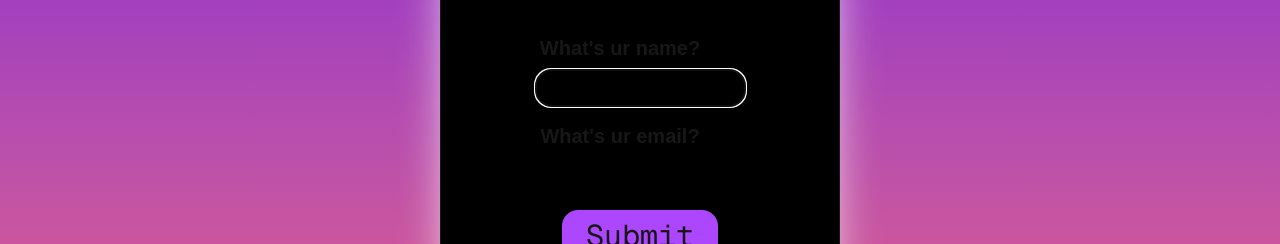
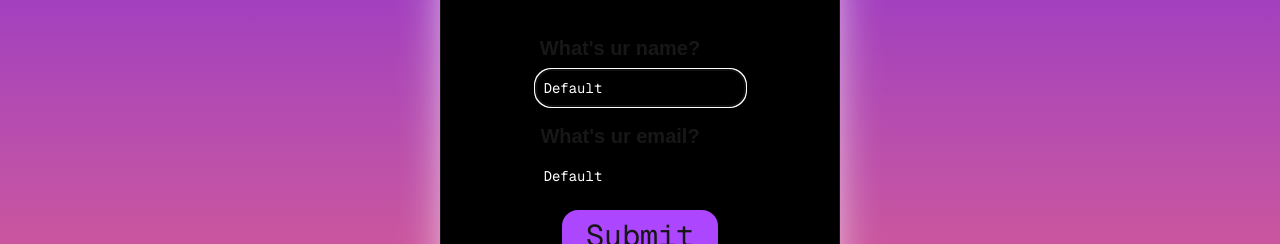
Before and after one commit to tushar-41/talkmeFrontend, a Next.js app: page /login in a window 1280 px wide. Shown: the part 243-487 px from the top of the page. Built offline with nearby package versions, Linux system fonts and the light colour scheme.

Commit message:
form updated

```diff
--- a/app/(auth)/login/page.jsx
+++ b/app/(auth)/login/page.jsx
@@ -8,16 +8,22 @@ const LoginPage = () => {
     const inputRef = useRef(null);
     const [emailField,setEmailField] = useState('');
     const emailRef = useRef(null);
-    const [formData,setFormData] = useState([]);
+    const [formData,setFormData] = useState({
+        name:'Default',
+        email:'Default',
+    });
 
     const handleSubmit = (e) => {
         e.preventDefault();
-        setFormData((prev) => [...prev,{
-            name:inputField,
-            email:emailField,
-        }]);
+        console.log(formData);
+    }
 
-        console.log(formData);
+    const handleChange = (e) => {
+        const {name,value} = e.target;
+        setFormData(prev=> ({
+            ...prev,
+           [name]:value,
+        }));
     }
 
   return (
@@ -29,10 +35,10 @@ const LoginPage = () => {
             <form onSubmit={handleSubmit} className='flex flex-col items-center justify-center'>
                 <label htmlFor='name' className='text-xl font-semibold pr-10 mb-2' onClick={() => inputRef.current.focus()}>What's ur name?</label>
                 <input type="text" id='name' className='text-white text-sm font-mono p-2 rounded-2xl border-none mb-4'
-                value={inputField} onChange={(e) => setInputField(e.target.value)} ref={inputRef} autoFocus/>
+                value={formData.name} onChange={() => handleChange} ref={inputRef} autoFocus/>
                 <label htmlFor='email' className='text-xl font-semibold pr-10 mb-2' onClick={() => emailRef.current.focus()}>What's ur email?</label>
                 <input type="text" id='name' className='text-white text-sm font-mono p-2 rounded-2xl border-none mb-4'
-                value={emailField} onChange={(e) => setEmailField(e.target.value)} ref={emailRef}/>
+                value={formData.email} onChange={() => handleChange} ref={emailRef}/>
                 <button type='submit' className='text-3xl font-mono bg-purple-500 hover:bg-white hover:text-black px-6 py-2 rounded-2xl transition-all duration-300'>Submit</button>
             </form>
             <p className='mt-3 text-sm font-sans text-white'>
```
